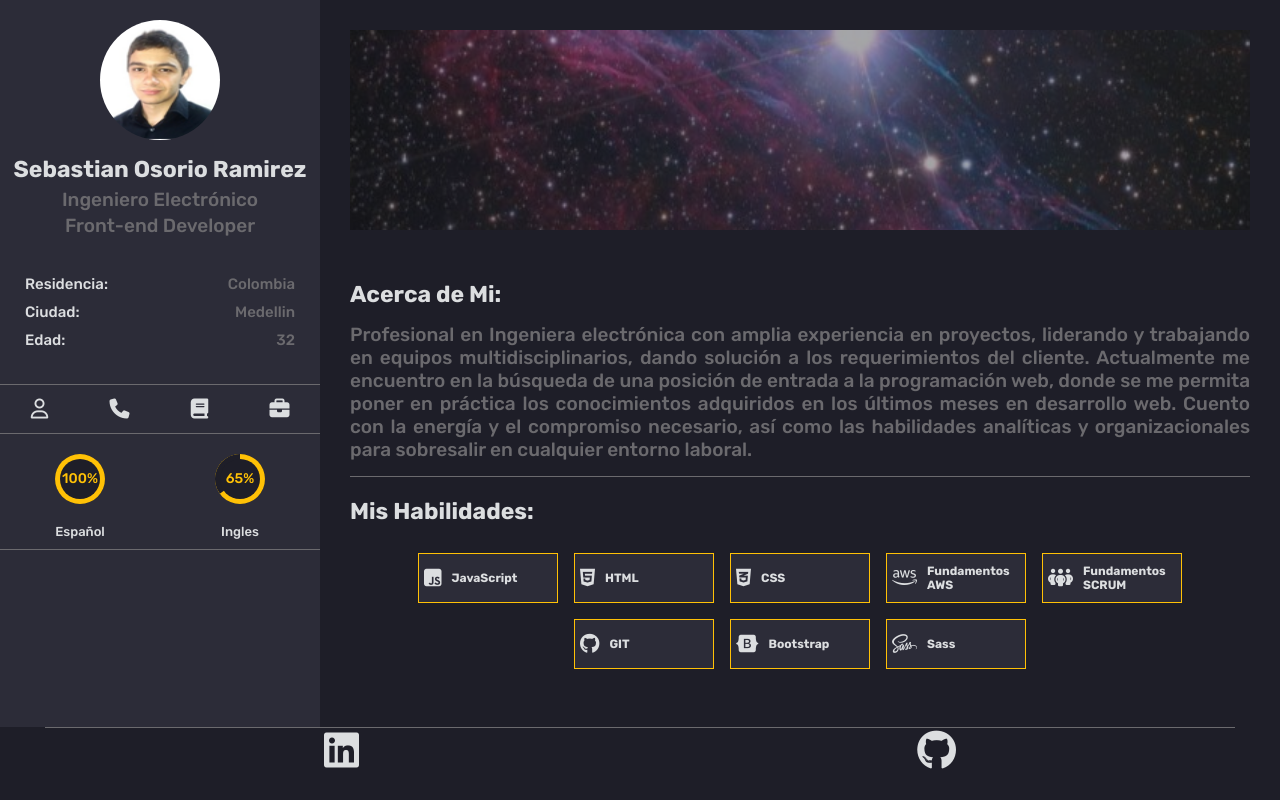
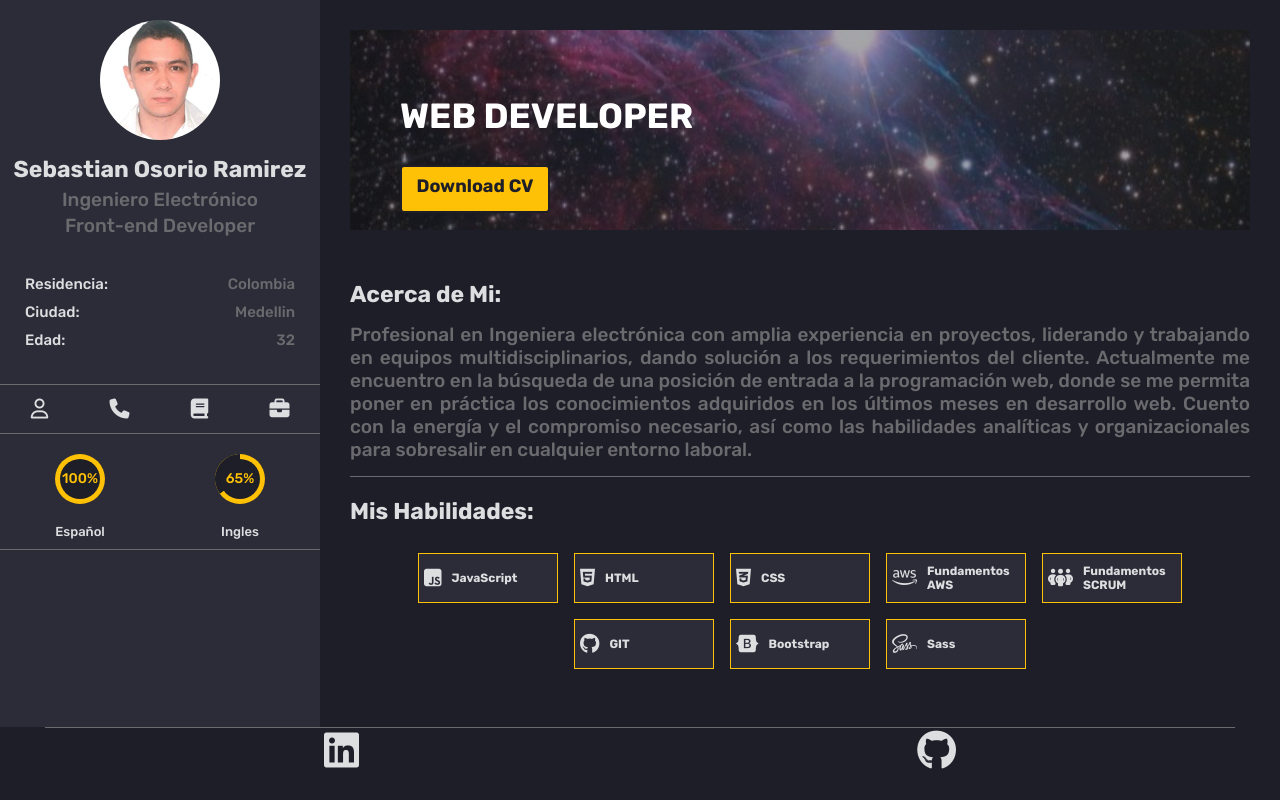
Before and after one commit to sebasoramirez/MyCV-2022, a plain HTML site: page index.html in a window 1280 px wide. Drawn offline with nearby package versions, Linux system fonts and the light colour scheme.

Commit message:
New Button and Profile Picture

```diff
--- a/index.html
+++ b/index.html
@@ -18,7 +18,7 @@
     <div class="headerMainContainer">
         <header>
             <section class="header--title-container">
-                <img src="./src/img/Profile.png" alt="Profile picture" class="profilePic">
+                <div class="profilePic"></div>
                 <h3 class="principalTitle">Sebastian Osorio Ramirez</h3>
                 <p class="textGrey">Ingeniero Electrónico</p>
                 <p class="textGrey">Front-end Developer</p>
@@ -61,6 +61,7 @@
         </header>
         <main>
             <h1>WEB DEVELOPER</h1>
+            <a href="./src/Hoja de vida Sebastian Osorio 2022.pdf" class="main-button">Download CV</a>
             <div class="backgroundImg">
             </div>
             <section class="main--aboutMe-container">
--- a/src/css/laptopContact.css
+++ b/src/css/laptopContact.css
@@ -36,9 +36,25 @@ main {
 h1 {
   display: block;
   position: absolute;
-  margin: 75px 50px;
+  margin: 65px 50px;
   font-size: 3.5rem;
   color: white;
+  z-index: 1;
+}
+.main-button {
+  position: absolute;
+  display: block;
+  width: 150px;
+  height: 48px;
+  margin: 135px 50px;
+  background-color: var(--main-yellow);
+  border: 2px solid var(--black);
+  text-align: center;
+  border-radius: 4px;
+  font-size: 1.8rem;
+  font-weight: bold;
+  line-height: 3.9rem;
+  color: var(--black);
   z-index: 1;
 }
 .header--data-container {
@@ -46,6 +62,8 @@ h1 {
 }
 .main--info-container {
   border-bottom: none;
+  max-width: 800px;
+  margin: 0 auto;
 }
 footer {
   max-width: 100%;
--- a/src/css/laptopEducation.css
+++ b/src/css/laptopEducation.css
@@ -36,9 +36,25 @@ main {
 h1 {
   display: block;
   position: absolute;
-  margin: 75px 50px;
+  margin: 65px 50px;
   font-size: 3.5rem;
   color: white;
+  z-index: 1;
+}
+.main-button {
+  position: absolute;
+  display: block;
+  width: 150px;
+  height: 48px;
+  margin: 135px 50px;
+  background-color: var(--main-yellow);
+  border: 2px solid var(--black);
+  text-align: center;
+  border-radius: 4px;
+  font-size: 1.8rem;
+  font-weight: bold;
+  line-height: 3.9rem;
+  color: var(--black);
   z-index: 1;
 }
 .header--data-container {
--- a/src/css/laptopExperience.css
+++ b/src/css/laptopExperience.css
@@ -36,9 +36,25 @@ main {
 h1 {
   display: block;
   position: absolute;
-  margin: 75px 50px;
+  margin: 65px 50px;
   font-size: 3.5rem;
   color: white;
+  z-index: 1;
+}
+.main-button {
+  position: absolute;
+  display: block;
+  width: 150px;
+  height: 48px;
+  margin: 135px 50px;
+  background-color: var(--main-yellow);
+  border: 2px solid var(--black);
+  text-align: center;
+  border-radius: 4px;
+  font-size: 1.8rem;
+  font-weight: bold;
+  line-height: 3.9rem;
+  color: var(--black);
   z-index: 1;
 }
 .header--data-container {
--- a/src/css/laptopIndex.css
+++ b/src/css/laptopIndex.css
@@ -36,10 +36,27 @@ main {
   z-index: 2;
 }
 h1 {
+  display: block;
   position: absolute;
-  margin: 75px 50px;
+  margin: 65px 50px;
   font-size: 3.5rem;
   color: white;
+  z-index: 1;
+}
+.main-button {
+  position: absolute;
+  display: block;
+  width: 150px;
+  height: 48px;
+  margin: 135px 50px;
+  background-color: var(--main-yellow);
+  border: 2px solid var(--black);
+  text-align: center;
+  border-radius: 4px;
+  font-size: 1.8rem;
+  font-weight: bold;
+  line-height: 3.9rem;
+  color: var(--black);
   z-index: 1;
 }
 .skills {
--- a/src/css/style.css
+++ b/src/css/style.css
@@ -40,10 +40,14 @@ header {
 .profilePic {
   width: 120px;
   height: 120px;
+  margin-bottom: 15px;
+  background-image: url("../img/profile2.png");
+  background-size: cover; /* Asegurar que no se deforme y siempre este en el tamaño del contenedor */
+  background-position: center;
+  background-repeat: no-repeat; /* si fuera mas pequeña la imagen se replicaría la imagen  */
   align-self: center;
   border-radius: 100%;
   margin-top: 20px;
-  margin-bottom: 15px;
 }
 .principalTitle {
   font-size: 1.8rem;
@@ -87,7 +91,7 @@ a {
   color: var(--white-text);
   font-size: 2rem;
 }
-a:hover {
+nav a:hover {
   color: var(--main-yellow);
 }
 li {
@@ -118,6 +122,9 @@ main {
   margin-bottom: 10px;
 }
 h1 {
+  display: none;
+}
+.main-button {
   display: none;
 }
 .main--aboutMe-container {
--- a/src/css/styleContact.css
+++ b/src/css/styleContact.css
@@ -91,7 +91,7 @@ a {
   color: var(--white-text);
   font-size: 2rem;
 }
-a:hover {
+nav a:hover {
   color: var(--main-yellow);
 }
 li {
@@ -123,6 +123,9 @@ main {
 h1 {
   display: none;
 }
+.main-button {
+  display: none;
+}
 .main--info-container {
   border-bottom: 1px solid var(--grey-text);
   margin-bottom: 20px;
--- a/src/css/styleEducation.css
+++ b/src/css/styleEducation.css
@@ -93,7 +93,7 @@ a {
   color: var(--white-text);
   font-size: 2rem;
 }
-a:hover {
+nav a:hover {
   color: var(--main-yellow);
 }
 li {
@@ -123,6 +123,12 @@ main {
   margin-bottom: 10px;
 }
 h1 {
+  display: none;
+}
+.main-button {
+  display: none;
+}
+.main-button {
   display: none;
 }
 .main--info-container {
--- a/src/css/styleExperience.css
+++ b/src/css/styleExperience.css
@@ -94,7 +94,7 @@ a {
   color: var(--white-text);
   font-size: 2rem;
 }
-a:hover {
+nav a:hover {
   color: var(--main-yellow);
 }
 li {
@@ -126,6 +126,9 @@ main {
 h1 {
   display: none;
 }
+.main-button {
+  display: none;
+}
 .main--aboutMe-container {
   border-bottom: 1px solid var(--grey-text);
   margin-bottom: 20px;
```
Also changed, not shown: contact.html (+1 -0 lines), education.html (+1 -0 lines), experience.html (+4 -3 lines), src/img/profile2.png (added), 1 other file.
